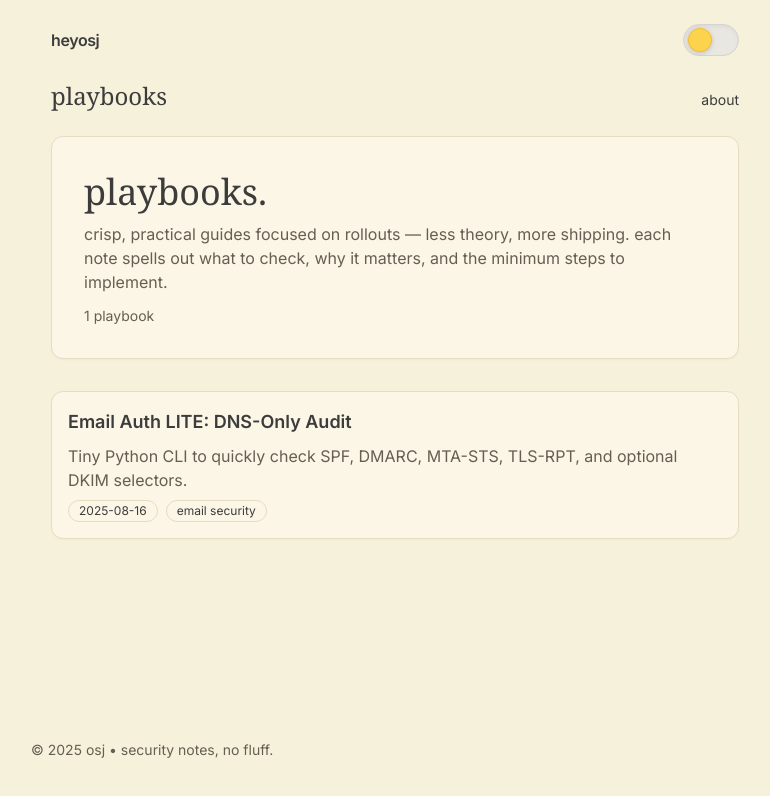
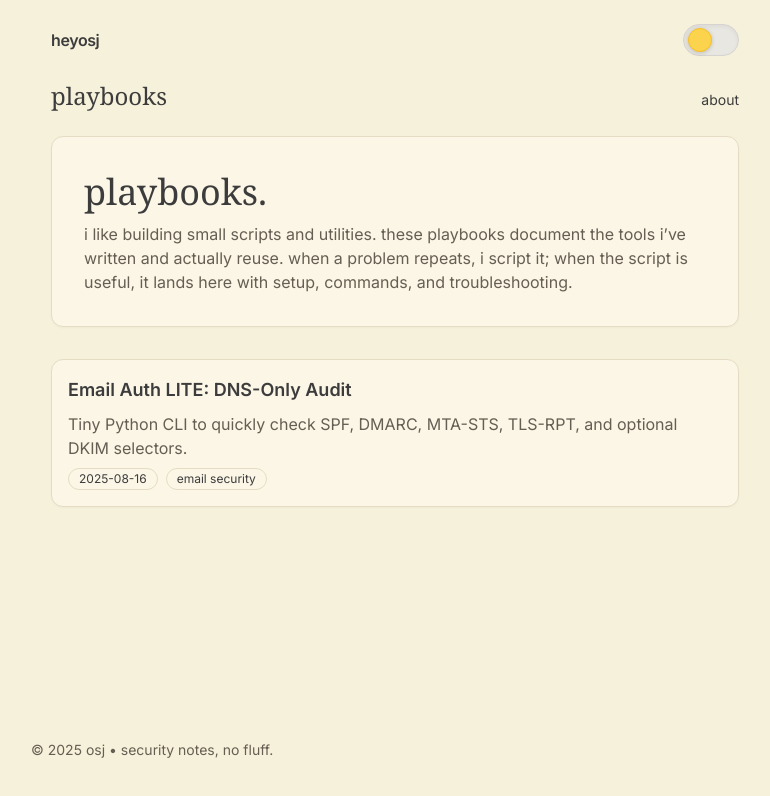
Before and after one commit to heyosj/heyosj-portfolio, a Next.js app: page /playbooks in a window 1280 px wide. Shown: the top 796 px of the page, without its empty margins (245-1015 px from the left). Built offline with nearby package versions, Linux system fonts and the light colour scheme; no server answers.

Commit message:
playbook: description

```diff
--- a/app/(site)/playbooks/page.tsx
+++ b/app/(site)/playbooks/page.tsx
@@ -37,13 +37,12 @@ export default function PlaybooksPage() {
       <div className="card p-6 md:p-8">
         <h1 className="text-4xl font-serif leading-tight">playbooks.</h1>
         <p className="muted mt-2">
-          crisp, practical guides focused on rollouts — less theory, more shipping.
-          each note spells out what to check, why it matters, and the minimum steps
-          to implement.
+          i like building small scripts and utilities. these playbooks document the tools i’ve written and actually reuse.
+          when a problem repeats, i script it; when the script is useful, it lands here with setup, commands, and troubleshooting.
         </p>
-        <div className="mt-3 text-sm muted">
+        {/* <div className="mt-3 text-sm muted">
           {items.length} playbook{items.length === 1 ? '' : 's'}
-        </div>
+        </div> */}
       </div>
 
       {/* List */}
```
